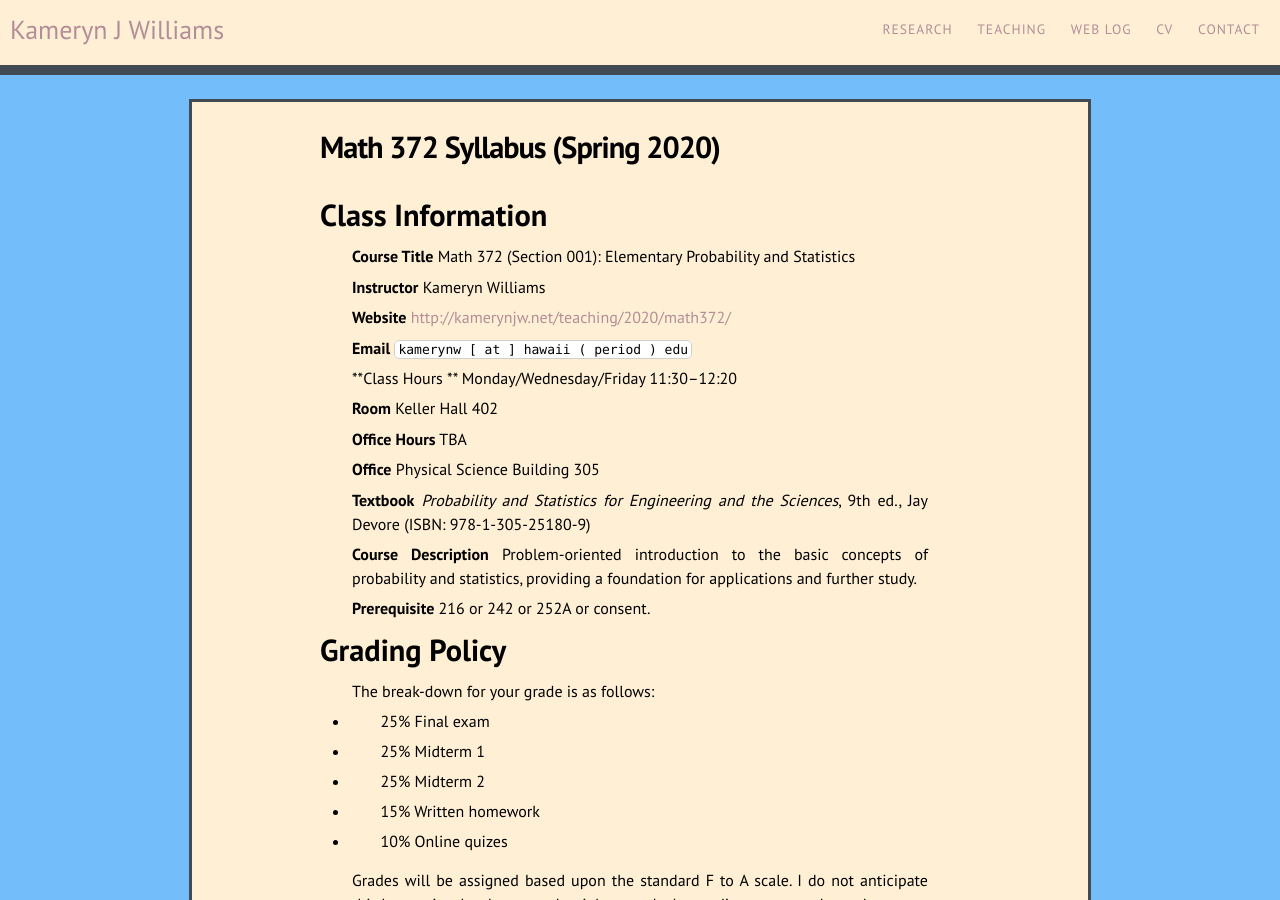
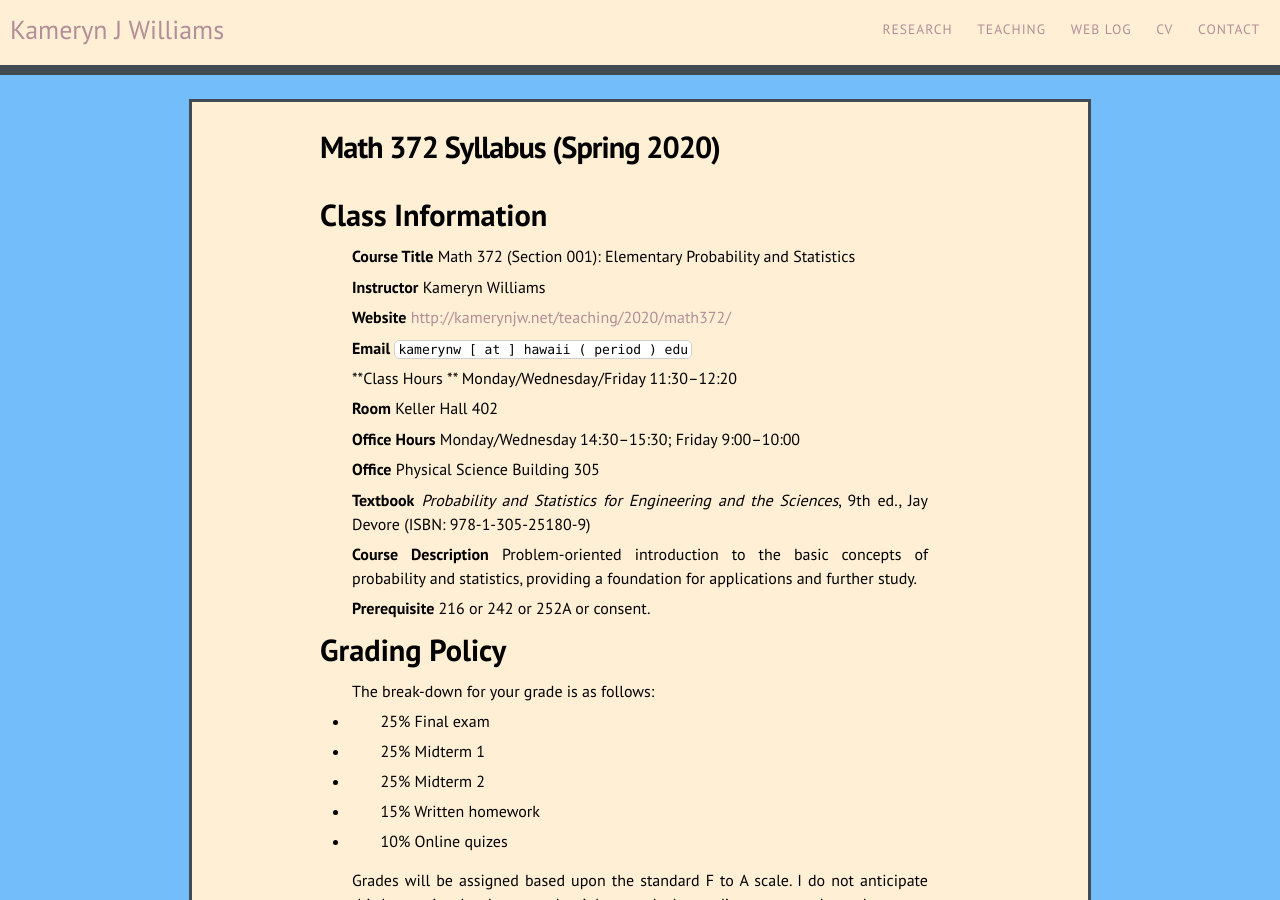
Before and after one commit to kamerynjw/kamerynjw.github.io, a Jekyll site: the page built from teaching/2020/math372/syllabus.md, in a window 1280 px wide and 900 px high. Built offline with Jekyll 4.4.1, drawn with Linux system fonts in a browser that asks for light colours; nearby versions of some CDN libraries.

Commit message:
added office hours info to syllabodes

```diff
--- a/teaching/2020/math372/syllabus.md
+++ b/teaching/2020/math372/syllabus.md
@@ -19,7 +19,7 @@ Class Information
 
 **Room** Keller Hall 402
 
-**Office Hours** TBA
+**Office Hours** Monday/Wednesday 14:30–15:30; Friday 9:00–10:00
 
 **Office** Physical Science Building 305
 
```
Also changed, not shown: teaching/2020/math455/syllabus.md (+1 -1 lines).
